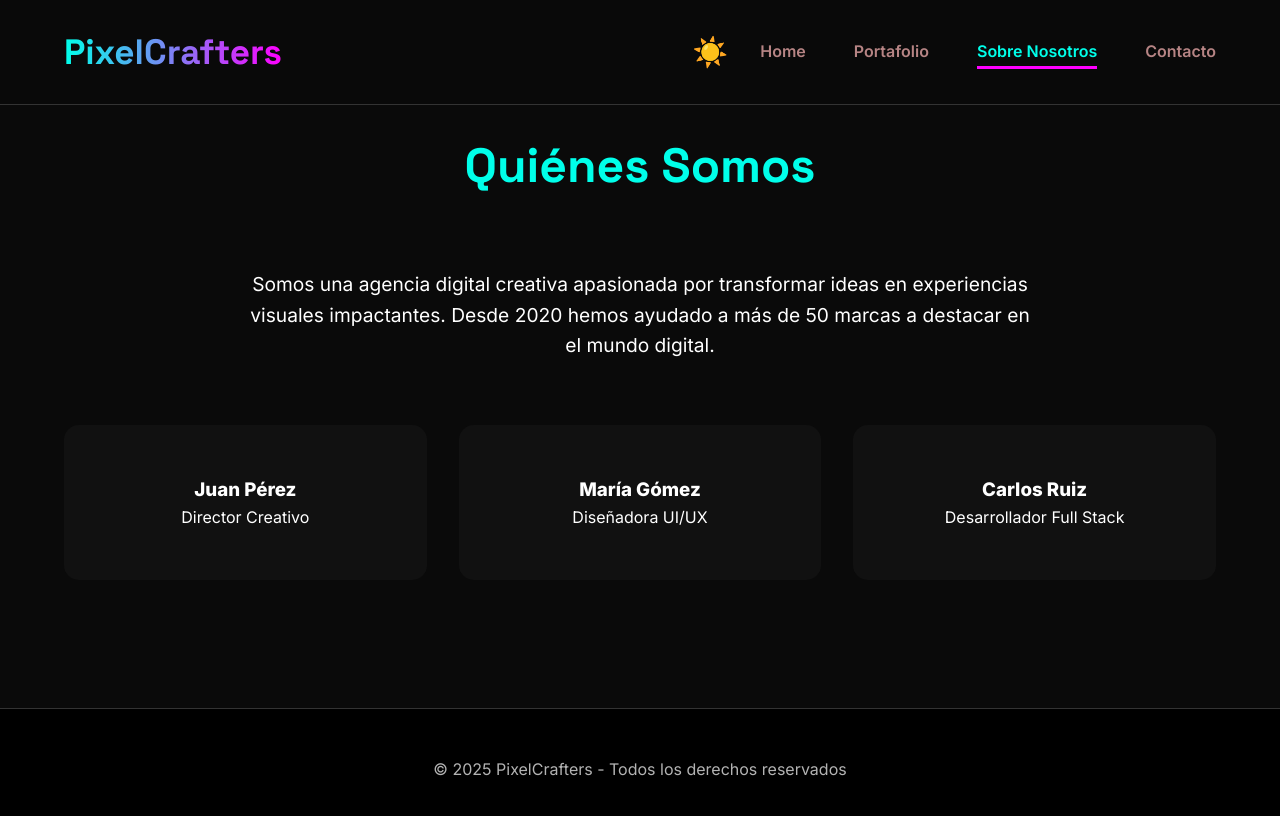
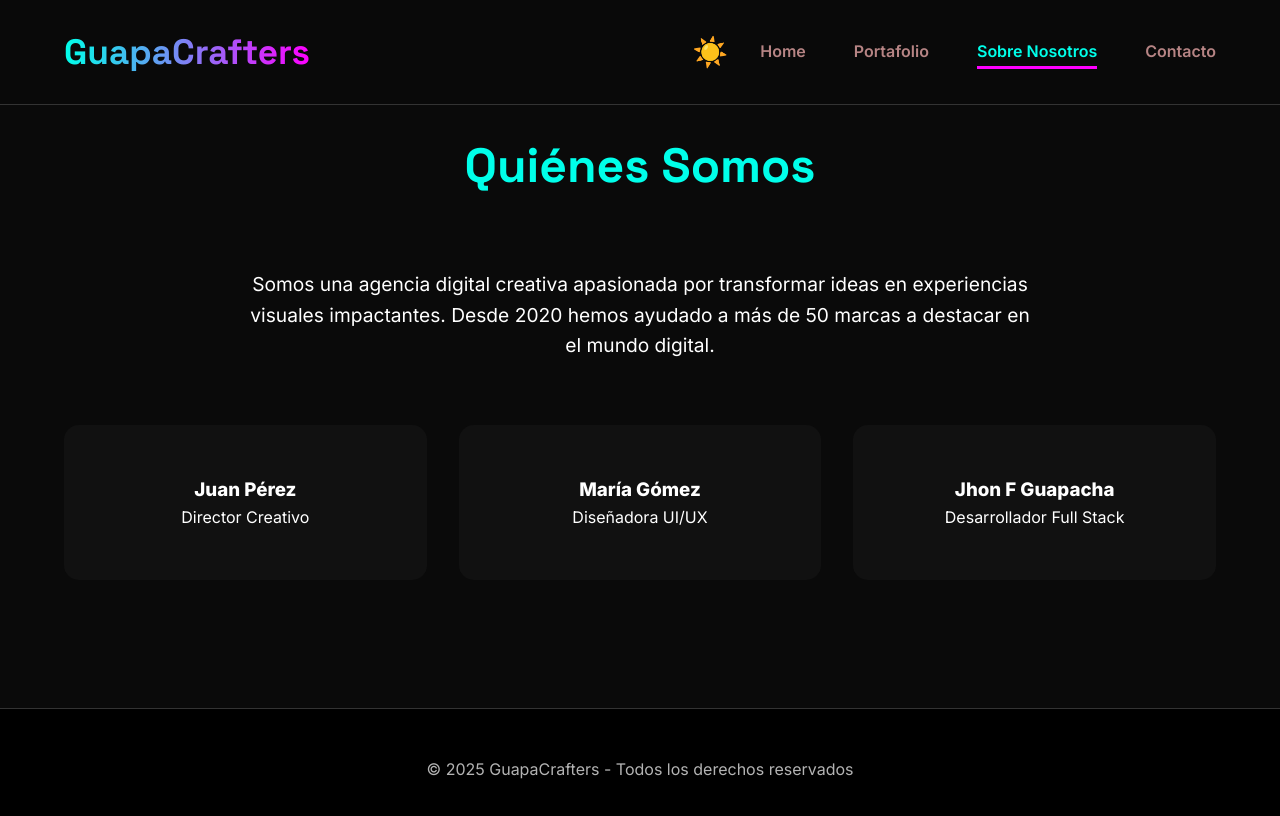
Before and after one commit to Jh0nFr3dyGu4pach4/Trabajo-final-Diseno-WEb, a plain HTML site: page sobre-nosotros.html in a window 1280 px wide. Drawn offline with Linux system fonts and the light colour scheme.

Commit message:
Update sobre-nosotros.html

```diff
--- a/sobre-nosotros.html
+++ b/sobre-nosotros.html
@@ -3,14 +3,14 @@
 <head>
   <meta charset="UTF-8">
   <meta name="viewport" content="width=device-width, initial-scale=1.0">
-  <title>Sobre Nosotros | PixelCrafters</title>
+  <title>Sobre Nosotros | GuapaCrafters</title>
   <link rel="stylesheet" href="styles.css">
   <link href="https://fonts.googleapis.com/css2?family=Inter:wght@300;400;600;800&family=Space+Grotesk:wght@700&display=swap" rel="stylesheet">
 </head>
 <body>
   <header class="header">
     <nav class="nav">
-      <div class="logo">PixelCrafters</div>
+      <div class="logo">GuapaCrafters</div>
       <div class="theme-toggle">
         <button id="theme-btn" class="theme-btn">☀️</button>
       </div>
@@ -32,13 +32,13 @@
       <div class="grid">
         <div class="card"><h3>Juan Pérez</h3><p>Director Creativo</p></div>
         <div class="card"><h3>María Gómez</h3><p>Diseñadora UI/UX</p></div>
-        <div class="card"><h3>Carlos Ruiz</h3><p>Desarrollador Full Stack</p></div>
+        <div class="card"><h3>Jhon F Guapacha</h3><p>Desarrollador Full Stack</p></div>
       </div>
     </section>
   </main>
 
   <footer class="footer">
-    <p>© 2025 PixelCrafters - Todos los derechos reservados</p>
+    <p>© 2025 GuapaCrafters - Todos los derechos reservados</p>
   </footer>
 
   <script src="script.js"></script>
```
